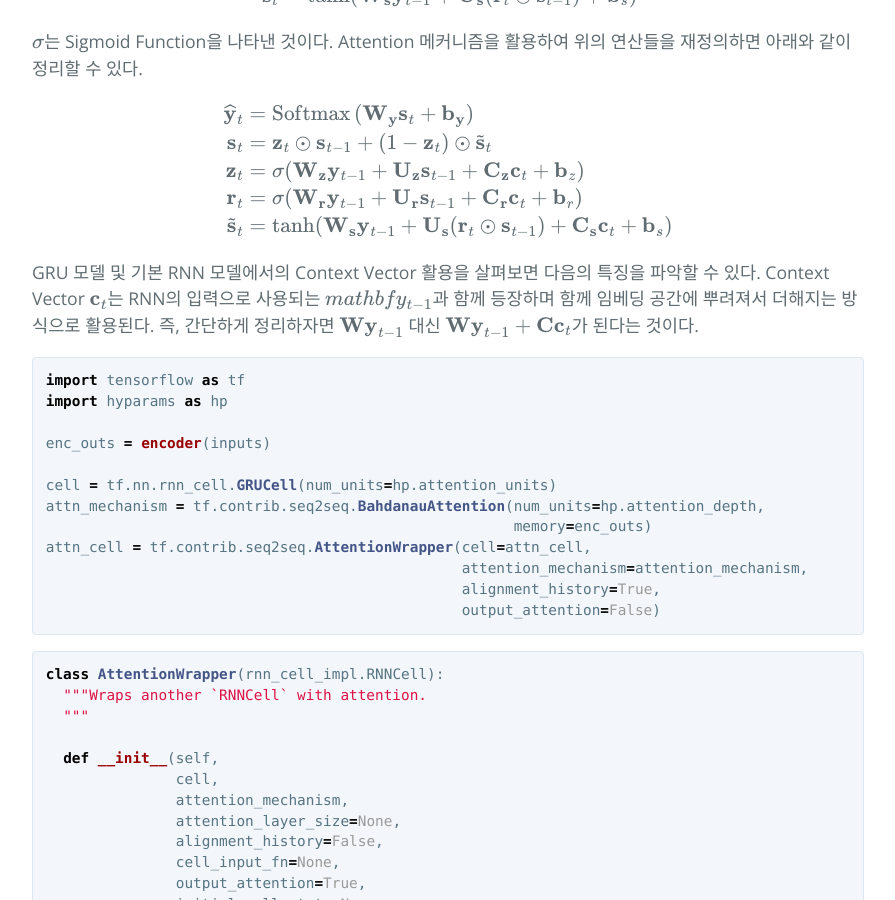
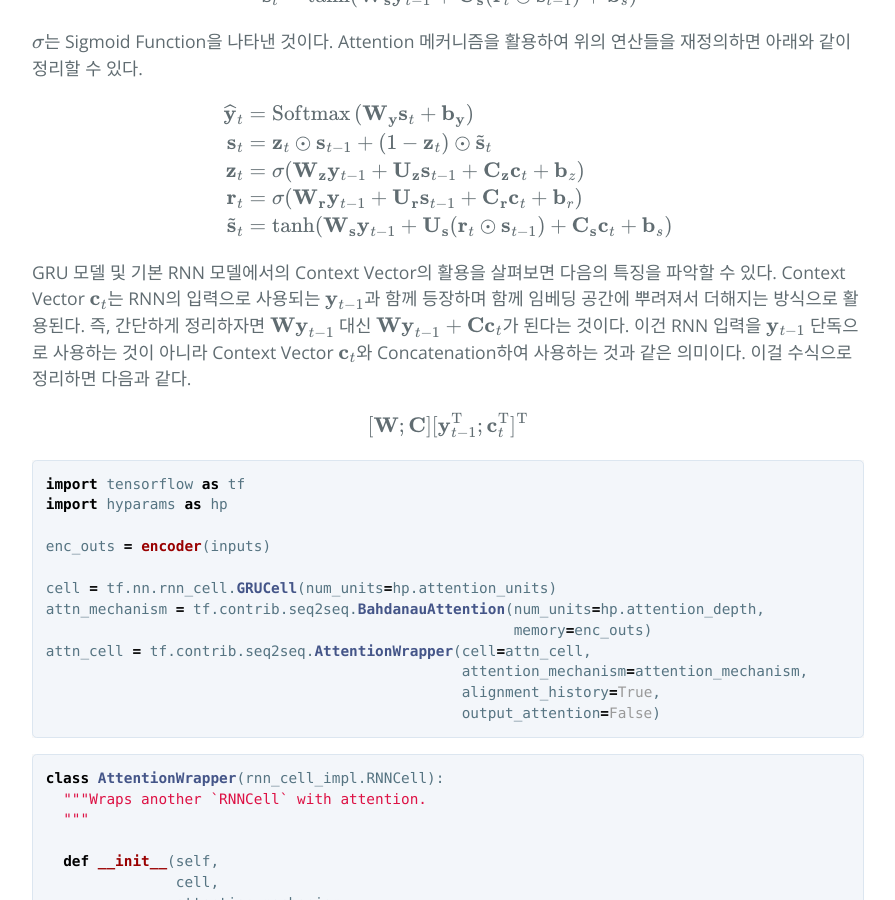
Before and after one commit to hcnoh/hcnoh.github.io, a Jekyll site: the page built from _posts/2018-12-11-bahdanau-attention.md, in a window 1280 px wide and 900 px high, scrolled down 4674 px. Shown: the whole window, without its empty margins (192-1087 px from the left). Built offline with Jekyll 4.4.1, drawn with Linux system fonts in a browser that asks for light colours; formulas are drawn with MathJax 3; comment, search, counter and statistics services are not loaded.

Commit message:
Update 2018-12-11-bahdanau-attention.md

````diff
--- a/_posts/2018-12-11-bahdanau-attention.md
+++ b/_posts/2018-12-11-bahdanau-attention.md
@@ -162,7 +162,13 @@
 \end{align*}
 $$
 
-GRU 모델 및 기본 RNN 모델에서의 Context Vector 활용을 살펴보면 다음의 특징을 파악할 수 있다. Context Vector $$\mathbf{c}_t$$는 RNN의 입력으로 사용되는 $$mathbf{y}_{t-1}$$과 함께 등장하며 함께 임베딩 공간에 뿌려져서 더해지는 방식으로 활용된다. 즉, 간단하게 정리하자면 $$\mathbf{Wy}_{t-1}$$ 대신 $$\mathbf{Wy}_{t-1} + \mathbf{Cc}_t$$가 된다는 것이다.
+GRU 모델 및 기본 RNN 모델에서의 Context Vector의 활용을 살펴보면 다음의 특징을 파악할 수 있다. Context Vector $$\mathbf{c}_t$$는 RNN의 입력으로 사용되는 $$\mathbf{y}_{t-1}$$과 함께 등장하며 함께 임베딩 공간에 뿌려져서 더해지는 방식으로 활용된다. 즉, 간단하게 정리하자면 $$\mathbf{Wy}_{t-1}$$ 대신 $$\mathbf{Wy}_{t-1} + \mathbf{Cc}_t$$가 된다는 것이다. 이건 RNN 입력을 $$\mathbf{y}_{t-1}$$ 단독으로 사용하는 것이 아니라 Context Vector $$\mathbf{c}_t$$와 Concatenation하여 사용하는 것과 같은 의미이다. 이걸 수식으로 정리하면 다음과 같다.
+
+$$
+\begin{align*}
+[\mathbf{W};\mathbf{C}][\mathbf{y}_{t-1}^{\text{T}};\mathbf{c}_t^{\text{T}}]^{\text{T}}
+\end{align*}
+$$
 
 ```python
 import tensorflow as tf
````
